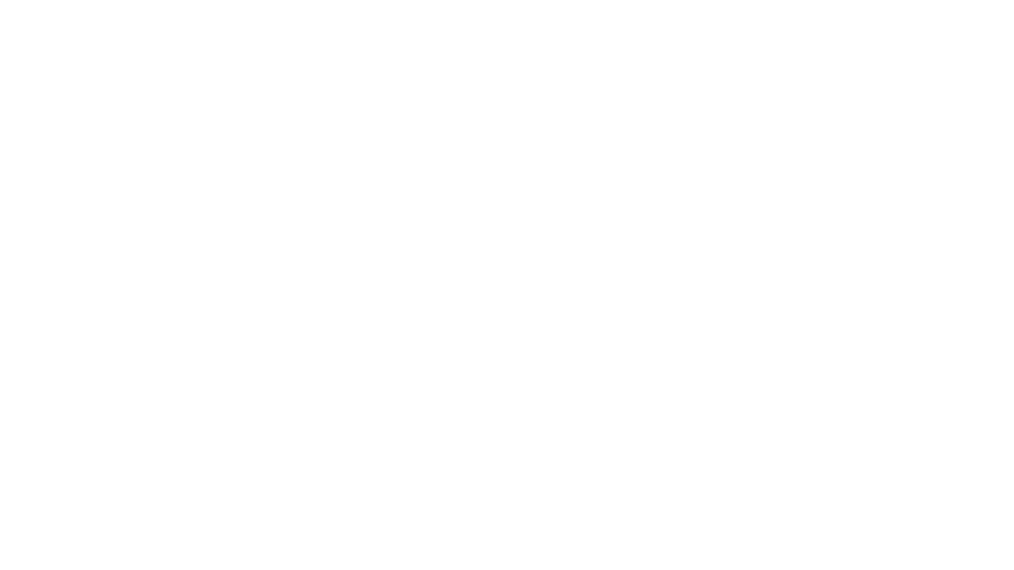
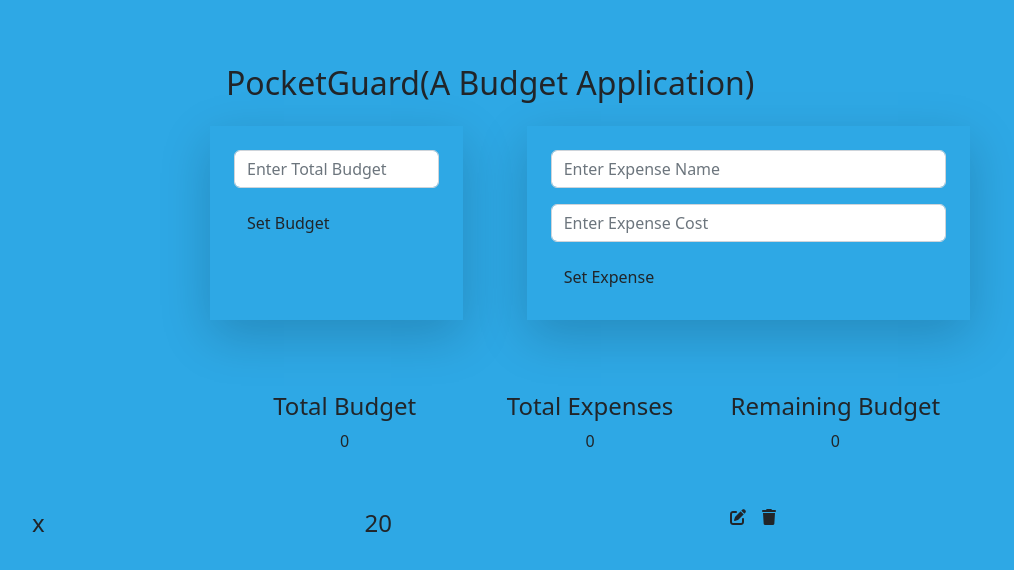
Before and after one commit to Haris-Mohanty/PocketGuard-A-Budget-App-, a plain HTML site: page index.html in a window 1280 px wide. Shown: the whole page, without its empty margins (50-1064 px from the left). Drawn offline with nearby package versions, Linux system fonts and the light colour scheme.

Commit message:
Basic UI Added

```diff
--- a/index.html
+++ b/index.html
@@ -5,16 +5,89 @@
   <meta charset="utf-8">
   <meta name="viewport" content="width=device-width">
   <title>PocketGuard(A Budget App with JavaScript)</title>
+  <!--   BootStrap -->
+  <link href="https://cdn.jsdelivr.net/npm/bootstrap@5.2.3/dist/css/bootstrap.min.css" rel="stylesheet"
+    integrity="sha384-rbsA2VBKQhggwzxH7pPCaAqO46MgnOM80zW1RWuH61DGLwZJEdK2Kadq2F9CUG65" crossorigin="anonymous">
+  <script src="https://cdn.jsdelivr.net/npm/bootstrap@5.2.3/dist/js/bootstrap.bundle.min.js"
+    integrity="sha384-kenU1KFdBIe4zVF0s0G1M5b4hcpxyD9F7jL+jjXkk+Q2h455rYXK/7HAuoJl+0I4"
+    crossorigin="anonymous"></script>
   <link href="style.css" rel="stylesheet" type="text/css" />
-<!--   Font Awesome -->
-  <link rel="stylesheet" href="https://cdnjs.cloudflare.com/ajax/libs/font-awesome/6.2.1/css/all.min.css" integrity="sha512-MV7K8+y+gLIBoVD59lQIYicR65iaqukzvf/nwasF0nqhPay5w/9lJmVM2hMDcnK1OnMGCdVK+iQrJ7lzPJQd1w==" crossorigin="anonymous" referrerpolicy="no-referrer" />
-<!--   SweetAlert -->
-<!--   BootStrap -->
-      <link href="https://cdn.jsdelivr.net/npm/bootstrap@5.2.3/dist/css/bootstrap.min.css" rel="stylesheet" integrity="sha384-rbsA2VBKQhggwzxH7pPCaAqO46MgnOM80zW1RWuH61DGLwZJEdK2Kadq2F9CUG65" crossorigin="anonymous">
-    <script src="https://cdn.jsdelivr.net/npm/bootstrap@5.2.3/dist/js/bootstrap.bundle.min.js" integrity="sha384-kenU1KFdBIe4zVF0s0G1M5b4hcpxyD9F7jL+jjXkk+Q2h455rYXK/7HAuoJl+0I4" crossorigin="anonymous"></script>
+  <!--   Font Awesome -->
+  <link rel="stylesheet" href="https://cdnjs.cloudflare.com/ajax/libs/font-awesome/6.2.1/css/all.min.css"
+    integrity="sha512-MV7K8+y+gLIBoVD59lQIYicR65iaqukzvf/nwasF0nqhPay5w/9lJmVM2hMDcnK1OnMGCdVK+iQrJ7lzPJQd1w=="
+    crossorigin="anonymous" referrerpolicy="no-referrer" />
+  <!--   SweetAlert -->
   <script src="https://unpkg.com/sweetalert/dist/sweetalert.min.js"></script>
 </head>
+
 <body>
+
+  <div class="container">
+    <div class="row mt-5">
+      <div class="col-md-2"></div>
+      <div class="col-md-8">
+        <div class="row">
+          <div class="p-3">
+          <h2> PocketGuard(A Budget Application)</h2>
+          </div>
+          <div class="col-md-4 shadow-lg p-4">
+            <form class="form">
+              <input type="number" placeholder="Enter Total Budget" class="form-control mb-3" id="set-budget" />
+              <button class="btn">Set Budget</button>
+            </form>
+          </div>
+          <div class="col-md-1"></div>
+          <div class="col-md-7 shadow-lg p-4">
+            <form class="form">
+              <input type="text" placeholder="Enter Expense Name" class="form-control mb-3" id="set-budget" />
+              <input type="number" placeholder="Enter Expense Cost" class="form-control mb-3" id="set-budget" />
+              <button class="btn">Set Expense</button>
+            </form>
+          </div>
+        </div>
+      </div>
+      <div class="col-md-2"></div>
+    </div>
+<!--      -->
+    <div class="row">
+      <div class="col-md-2"></div>
+      <div class="col-md-8 p-4 mt-5">
+        <div class="row">
+          <div class="col-md-4 text-center">
+            <h4>Total Budget</h4>
+            <p>0</p>
+          </div>
+          <div class="col-md-4 text-center">
+            <h4>Total Expenses</h4>
+            <p>0</p>
+          </div>
+          <div class="col-md-4 text-center">
+            <h4>Remaining Budget</h4>
+            <p>0</p>
+          </div>
+        </div>
+      </div>
+      <div class="col-md-2"></div>
+    </div>
+<!--      -->
+    <div class="row>
+      <div class="col-md-2"></div>
+      <div class="col-md-8">
+        <div class="row">
+          <div class="col-md-6 mt-3 d-flex justify-content-between">
+            <h4>x</h4>
+            <h4>20</h4>
+          </div>
+          <div class="col-md-6 mt-3 d-flex justify-content-end">
+            <i class="fa-solid fa-pen-to-square mx-3"></i>
+            <i class="fa-solid fa-trash"></i>
+          </div>
+        </div>
+      </div>
+      <div class="col-md-2"></div>
+    </div>
+  </div>
+
 
   <script src="script.js"></script>
   <script src="https://replit.com/public/js/replit-badge.js" theme="blue" defer></script>
--- a/style.css
+++ b/style.css
@@ -1,4 +1,3 @@
-html, body {
-  height: 100%;
-  width: 100%;
+body{
+  background-color: #2ea8e5;
 }
```
